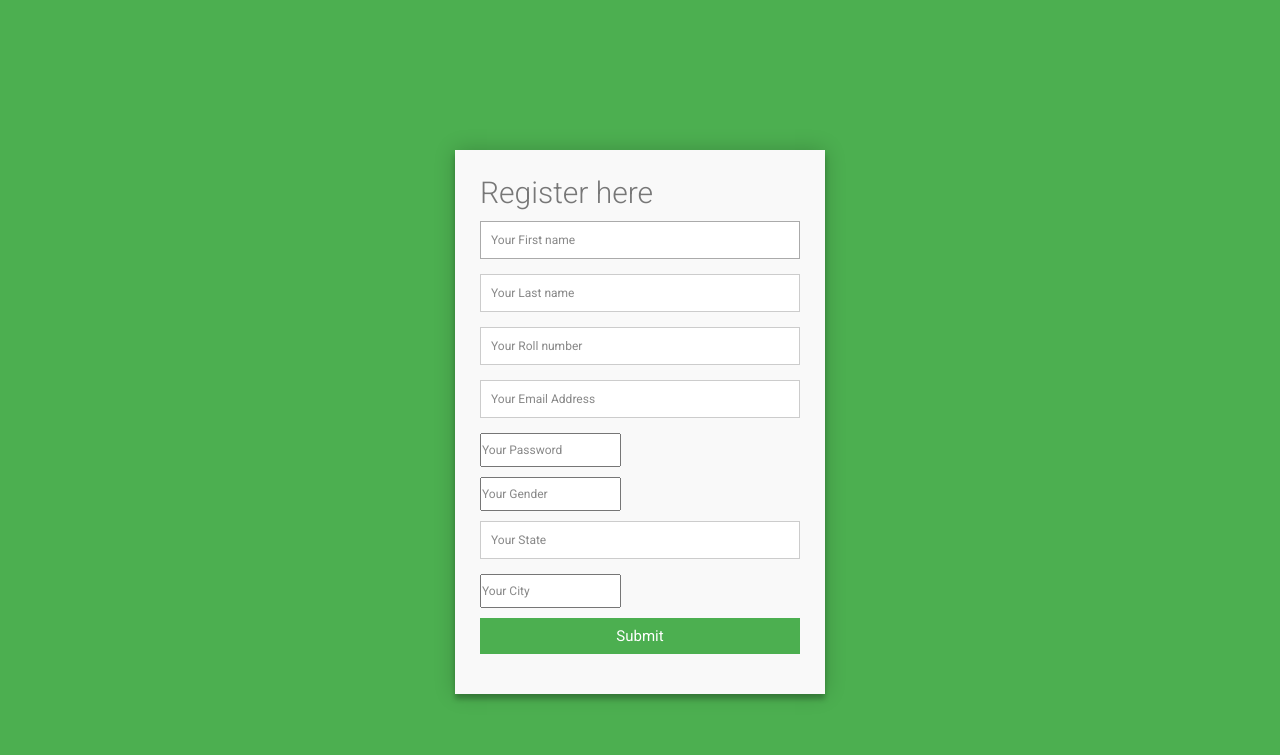
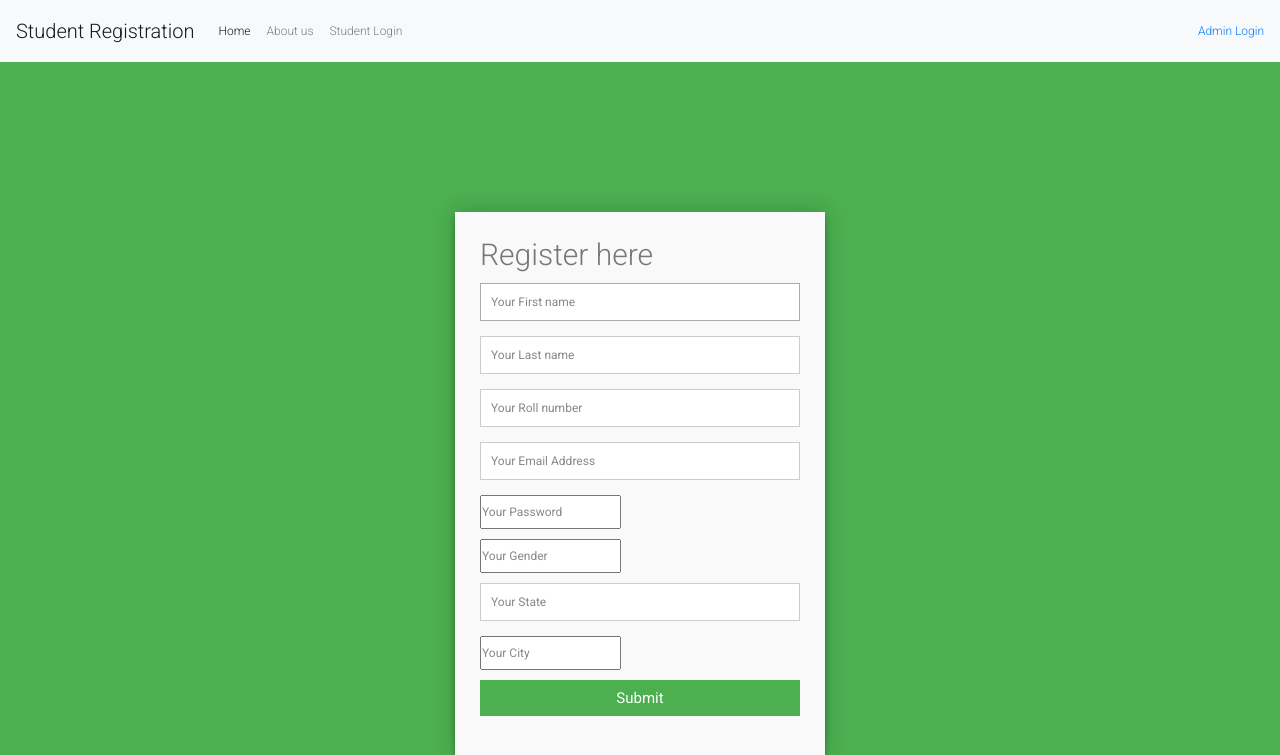
Before and after one commit to PPathole/Student-Registration-System, a PHP site: page /StudentRegistration/home.php in a window 1280 px wide. Shown: the top 755 px of the page. Before the commit the page ends 702 px from the top, so only its background shows below. Run offline with PHP 8.4, Linux system fonts and the light colour scheme.

Commit message:
Minor fixes on home.php

```diff
--- a/home.php
+++ b/home.php
@@ -154,10 +154,37 @@ fieldset {
 :-ms-input-placeholder {
   color: #888;
 }
+
+
+
+
   		</style>
 	</head>
 
 	<body>
+		<nav class="navbar navbar-expand-lg navbar-light bg-light">
+  <a class="navbar-brand" href="home.php">Student Registration</a>
+  <button class="navbar-toggler" type="button" data-toggle="collapse" data-target="#navbarSupportedContent" aria-controls="navbarSupportedContent" aria-expanded="false" aria-label="Toggle navigation">
+    <span class="navbar-toggler-icon"></span>
+  </button>
+
+  <div class="collapse navbar-collapse" id="navbarSupportedContent">
+    <ul class="navbar-nav mr-auto">
+      <li class="nav-item active">
+        <a class="nav-link" href="home.php">Home <span class="sr-only">(current)</span></a>
+      </li>
+      <li class="nav-item">
+        <a class="nav-link" href="#">About us</a>
+      </li>
+      <li class="nav-item">
+        <a class="nav-link" href="login.php">Student Login</a>
+      </li>
+    </ul>
+    <form class="form-inline my-2 my-lg-0">
+      <a href="admin.html">Admin Login</a>
+    </form>
+  </div>
+</nav>
 		<div class="container">
   			<form id="contact" action="home.php" method="post">
     			<h3>Register here</h3>
@@ -213,7 +240,7 @@ fieldset {
 		if(mysqli_query($con, $sql)){
 			echo "<script type=\"text/javascript\">
 			alert('Successfully Registered!');
-			window.location='home.php'
+			window.location='login.php'
 			</script>";
 		}else{
 			echo "Error".$sql."<br>".$con->error;
```
